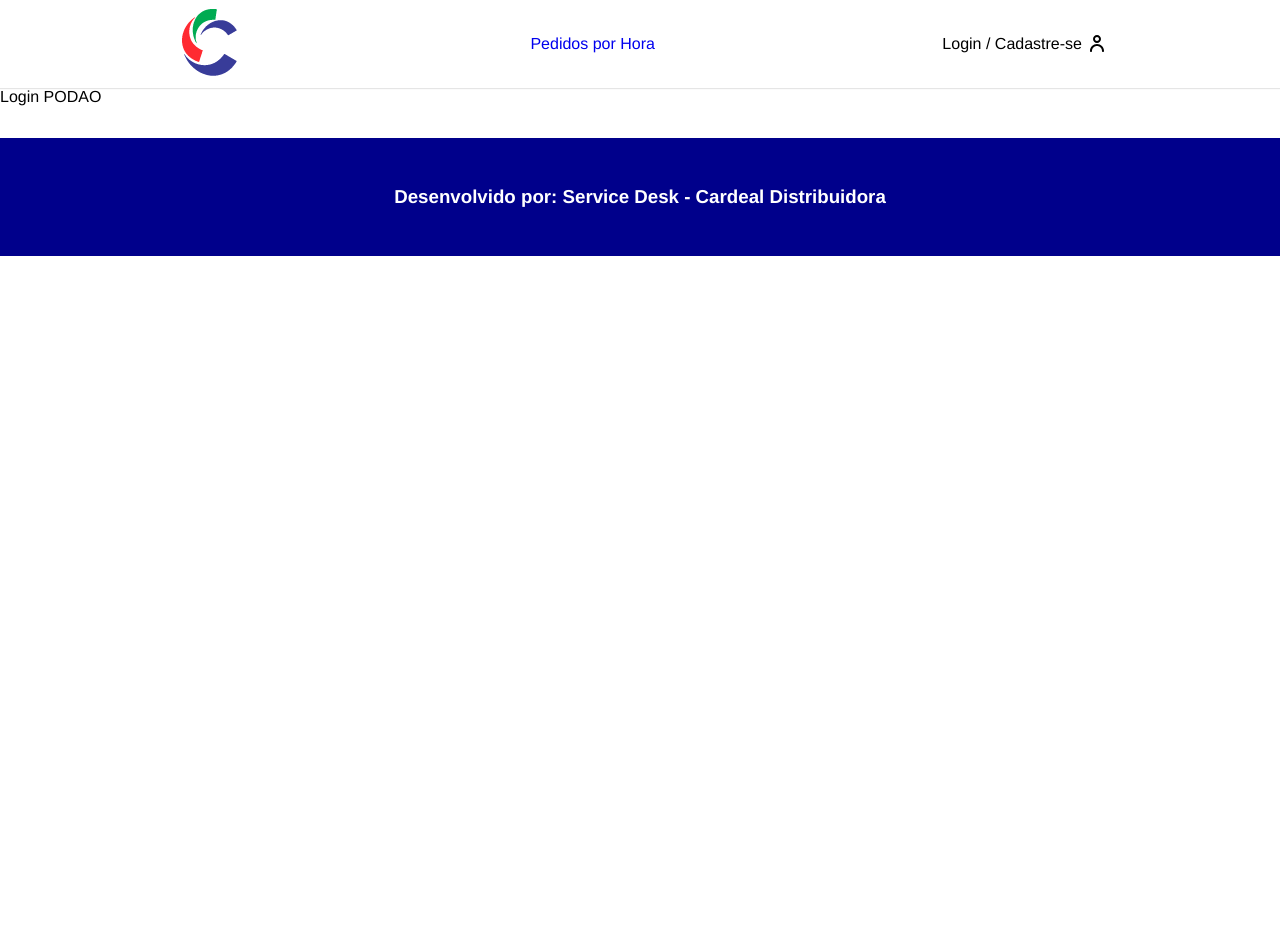
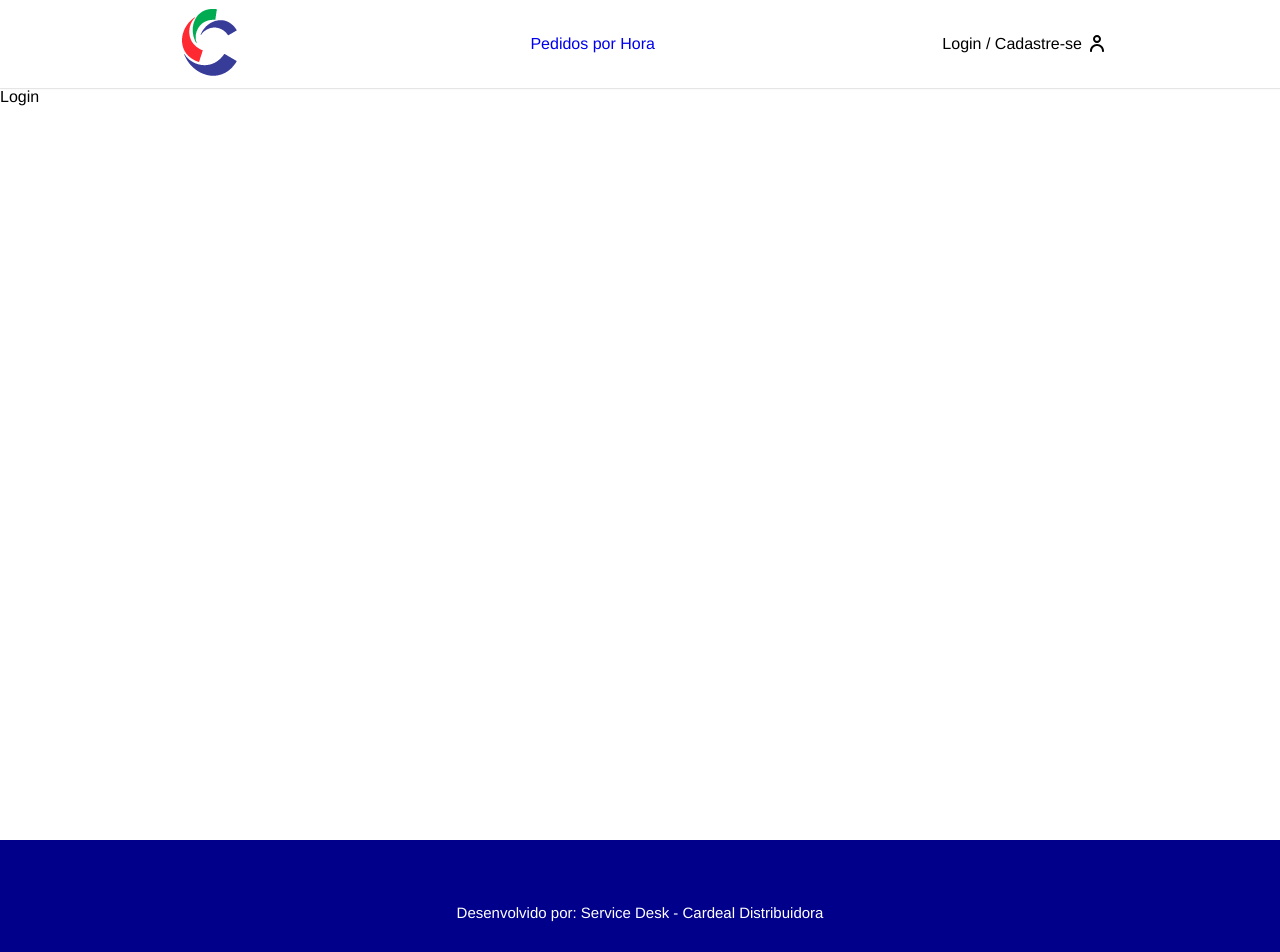
Before and after one commit to DennisFerreira/DCL-CMP, a React (Create React App) app: page /login in a window 1280 px wide. Shown: the top 952 px of the page. Before the commit the page ends 800 px from the top, so only its background shows below. Built offline with nearby package versions, Linux system fonts and the light colour scheme.

Commit message:
Tela de loading com animação

```diff
--- a/src/App.css
+++ b/src/App.css
@@ -62,3 +62,13 @@ svg {
 .VictoryContainer {
   height: 120 !important;
 }
+
+.App {
+  display: flex;
+  flex-direction: column;
+  min-height: calc(100vh + 5rem);
+}
+
+.AppBody {
+  flex: 1;
+}
--- a/src/App.js
+++ b/src/App.js
@@ -9,14 +9,16 @@ import { BrowserRouter, Route, Routes } from 'react-router-dom';
 
 function App() {
   return (
-    <div>
+    <div className="App">
       <BrowserRouter>
         <Header />
-        <Routes>
-          <Route path="/" element={<Home />} />
-          <Route path="/pedidoPorHora" element={<PedidoPorHora />} />
-          <Route path="/login" element={<Login />} />
-        </Routes>
+        <main className="AppBody">
+          <Routes>
+            <Route path="/" element={<Home />} />
+            <Route path="/pedidoPorHora" element={<PedidoPorHora />} />
+            <Route path="/login" element={<Login />} />
+          </Routes>
+        </main>
         <Footer />
       </BrowserRouter>
     </div>
--- a/src/Components/Footer.js
+++ b/src/Components/Footer.js
@@ -3,9 +3,9 @@ import styles from './Footer.module.css';
 
 const Footer = () => {
   return (
-    <div className={styles.footer}>
-      <h3>Desenvolvido por: Service Desk - Cardeal Distribuidora</h3>
-    </div>
+    <footer className={styles.footer}>
+      <p>Desenvolvido por: Service Desk - Cardeal Distribuidora</p>
+    </footer>
   );
 };
 
--- a/src/Components/Footer.module.css
+++ b/src/Components/Footer.module.css
@@ -1,11 +1,12 @@
-h3 {
+.footer {
+  background-color: darkblue;
+  padding: 4rem 1rem 0 1rem;
+  margin-top: 10px;
+  height: 8rem;
+}
+
+.footer p {
   color: white;
+  font-size: 15px;
   text-align: center;
 }
-
-.footer {
-  background-color: darkblue;
-  margin-top: 2rem;
-  padding-top: 3rem;
-  padding-bottom: 3rem;
-}
--- /dev/null
+++ b/src/Components/Helper/Loading.js
@@ -0,0 +1,15 @@
+import React from 'react';
+import styles from './Loading.module.css';
+import load from '../Assets/loading.gif';
+
+const Loading = () => {
+  return (
+    <div className={styles.wrapper}>
+      <div className={styles.loading}>
+        <img src={load} alt="Carregando..." />
+      </div>
+    </div>
+  );
+};
+
+export default Loading;
--- /dev/null
+++ b/src/Components/Helper/Loading.module.css
@@ -0,0 +1,19 @@
+.wrapper {
+  position: absolute;
+  width: 100%;
+  height: 100vh;
+  display: flex;
+  top: 0px;
+  left: 0px;
+  z-index: 1000;
+}
+
+.loading {
+  margin: auto;
+  width: 100px;
+  height: 100px;
+  display: flex;
+  background: rgba(255, 255, 255, 0.5);
+  justify-content: center;
+  align-items: center;
+}
--- a/src/Components/Login/Login.js
+++ b/src/Components/Login/Login.js
@@ -1,7 +1,7 @@
 import React from 'react';
 
 const Login = () => {
-  return <div>Login PODAO</div>;
+  return <div>Login</div>;
 };
 
 export default Login;
--- a/src/Components/PedidoPorHora/PedidoPorHora.js
+++ b/src/Components/PedidoPorHora/PedidoPorHora.js
@@ -2,6 +2,7 @@ import React from 'react';
 import { PEDIDOS_GET } from '../../api';
 import { PEDIDOS_HOJE_GET } from '../../api';
 import { PEDIDOS_HOJE_GRAPH_GET } from '../../api';
+import Loading from '../Helper/Loading';
 import useFetch from '../../Hooks/useFetch';
 const PedidoPorHoraGraphs = React.lazy(() => import('./PedidoPorHoraGraphs'));
 
@@ -15,7 +16,7 @@ const PedidoPorHora = () => {
     }
     getData();
   }, [request]);
-  if (loading) return <div>Carregando...</div>;
+  if (loading) return <Loading />;
   if (error) return <div>Ocorreu um erro...</div>;
   if (data)
     return (
--- a/src/Components/PedidoPorHora/PedidoPorHoraGraphs.js
+++ b/src/Components/PedidoPorHora/PedidoPorHoraGraphs.js
@@ -1,5 +1,6 @@
 import React from 'react';
 import styles from './PedidoPorHoraGraphs.module.css';
+import { ReactComponent as Refresh } from '../Assets/refresh.svg';
 import {
   BarChart,
   Bar,
@@ -10,6 +11,7 @@ import {
   ResponsiveContainer,
 } from 'recharts';
 import moment from 'moment';
+import { NavLink } from 'react-router-dom';
 
 export const PedidoPorHoraGraphs = ({ data }) => {
   const [graphGroup, setGraphGroup] = React.useState([]);
@@ -47,6 +49,11 @@ export const PedidoPorHoraGraphs = ({ data }) => {
         <p className={styles.sincronizacao}>
           Hora de última sincronização: {timeStamp}
         </p>
+        <nav className={styles.nav}>
+          <NavLink to="/pedidoPorHora">
+            <Refresh height={15} width={15} fill="#1226ab" />
+          </NavLink>
+        </nav>
       </div>
       <div className={styles.graphGroup}>
         <div className={styles.graphItem}>
--- a/src/Components/PedidoPorHora/PedidoPorHoraGraphs.module.css
+++ b/src/Components/PedidoPorHora/PedidoPorHoraGraphs.module.css
@@ -47,3 +47,41 @@ h2 {
 .sincronizacao {
   font-size: 18px;
 }
+
+button {
+  height: 20px;
+  width: 20px;
+  padding: 0;
+  margin: 0;
+  text-align: center;
+}
+
+.nav {
+  display: grid;
+  grid-template-columns: repeat(4, 1fr);
+  gap: 1rem;
+}
+
+.nav a,
+.nav button {
+  background: #eee;
+  border-radius: 0.3rem;
+  height: 25px;
+  width: 25px;
+  display: flex;
+  align-items: center;
+  justify-content: center;
+  border: 1px solid transparent;
+  transition: 0.1s;
+  cursor: pointer;
+}
+
+.nav a:hover,
+.nav a:focus,
+.nav button:hover,
+.nav button:focus {
+  background: white;
+  box-shadow: 0 0 0 3px #eee;
+  border-color: #eee;
+  outline: none;
+}
```
Also changed, not shown: src/Components/Assets/loading.gif (added), src/Components/Assets/refresh.svg (added).
